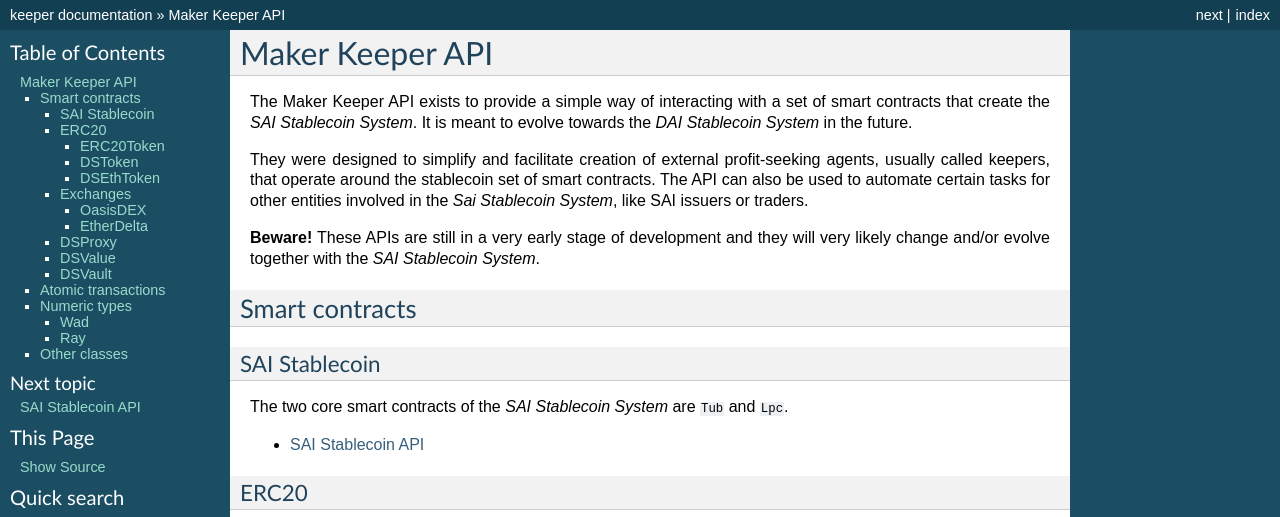
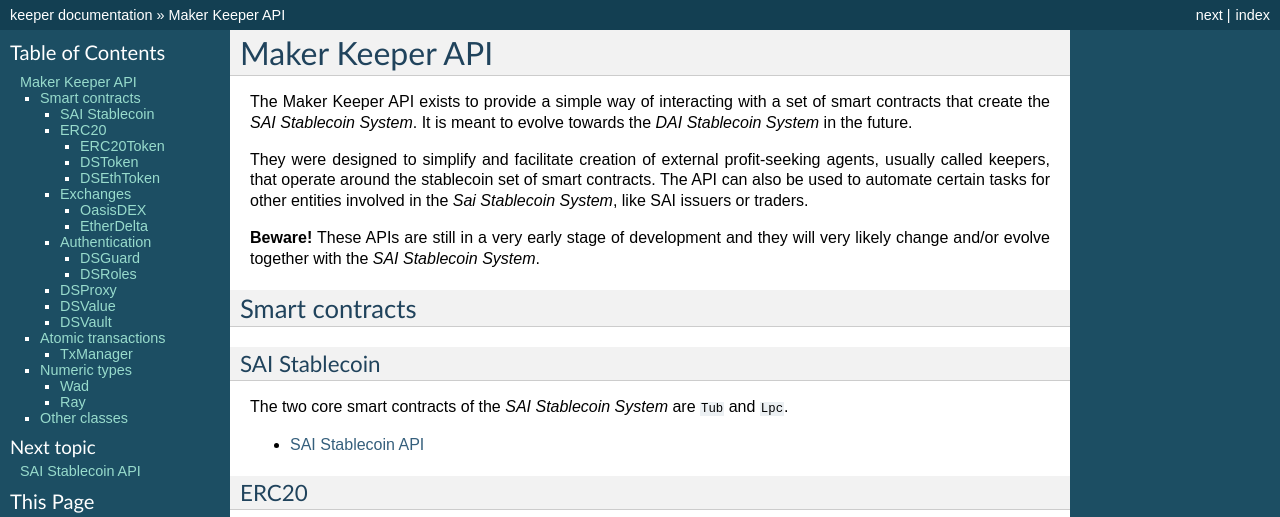
Before and after one commit to makerdao/pymaker, a Sphinx documentation site: the page built from docs/index.rst, in a window 1280 px wide and 1400 px high. Shown: the top 517 px of the window. Built offline with Sphinx 7.4.7, drawn with Linux system fonts in a browser that asks for light colours; some of the changed text lies outside the part shown.

Commit message:
Documentation improvements contd.

```diff
--- a/docs/index.rst
+++ b/docs/index.rst
@@ -63,6 +63,22 @@
     :members:
 
 
+Authentication
+~~~~~~~~~~~~~~
+
+DSGuard
+"""""""
+
+.. automodule:: keeper.api.auth
+    :members: DSGuard
+
+DSRoles
+"""""""
+
+.. automodule:: keeper.api.auth
+    :members: DSRoles
+
+
 DSProxy
 ~~~~~~~
 
@@ -85,6 +101,9 @@
 
 Atomic transactions
 -------------------
+
+TxManager
+~~~~~~~~~
 
 .. automodule:: keeper.api.transact
     :members:
```
